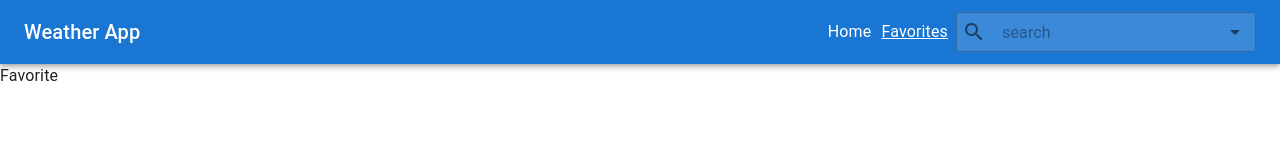
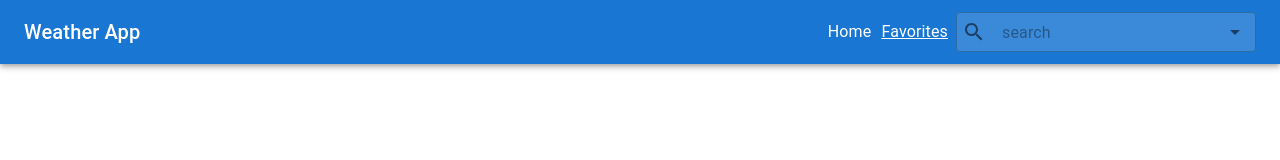
Before and after one commit to mtnhtmn/Matan-Cohen-12-9-2021, a React (Create React App) app: page /favorites in a window 1280 px wide. Shown: the top 160 px of the page. Built offline with nearby package versions, Linux system fonts and the light colour scheme.

Commit message:
adding favorite functionality

```diff
--- a/src/Store/actions/cityAction.js
+++ b/src/Store/actions/cityAction.js
@@ -3,8 +3,7 @@ import axios from "axios";
 export const getCity = (cityName='tel-aviv') => {
     return (dispatch) => {
         dispatch({type: 'FETCH_CITY_DATA'})
-        axios.get(`http://dataservice.accuweather.com/locations/v1/cities/search?apikey=QYhA7p4xz5lMx341gvMjtO6W88aOrQhY&q=${cityName}`
-        )
+        return axios.get(`http://dataservice.accuweather.com/locations/v1/cities/search?apikey=xevDxA5DrqpWPmxG3UWazN5As6P6poAw&q=${cityName}`)
             .then(response => {
                 const data = response.data
                 dispatch({type: 'FETCH_CITY_DATA_SUCCESS', payload:{cityData:data[0]}})
@@ -14,6 +13,4 @@ export const getCity = (cityName='tel-aviv') => {
                 dispatch({type: 'FETCH_CITY_DATA_FAILED', errorMessage})
             })
     }
-
-
 }
--- /dev/null
+++ b/src/Store/actions/favAction.js
@@ -0,0 +1,16 @@
+
+export const addToFav = (cityData,temperature,weatherText) => {
+    return (dispatch,getState) => {
+        const city = {
+            EnglishName:cityData.EnglishName,
+            Key:cityData.Key,
+            temperature,
+            weatherText,
+        }
+        const fav = getState().favReducer.fav
+        if(!fav.find(item=>item.Key === city.Key)){
+            localStorage.setItem('fav',JSON.stringify([...fav,city]))
+            dispatch({type: 'ADDING_TO_FAV',payload:{city}})
+        }
+    }
+}
--- a/src/Store/actions/weatherAction.js
+++ b/src/Store/actions/weatherAction.js
@@ -1,9 +1,10 @@
 import axios from "axios";
 
-export const getWeather = (cityKey='215854') => {
-    return (dispatch) => {
+export const getWeather = () => {
+    return (dispatch,getState) => {
         dispatch({type: 'FETCH_WEATHER_DATA'})
-        axios.get(`http://dataservice.accuweather.com/currentconditions/v1/${cityKey}?apikey=QYhA7p4xz5lMx341gvMjtO6W88aOrQhY`
+        const cityData = getState().cityReducer.cityData
+        axios.get(`http://dataservice.accuweather.com/currentconditions/v1/${cityData.Key}?apikey=xevDxA5DrqpWPmxG3UWazN5As6P6poAw`
         )
             .then(response => {
                 const data = response.data
--- a/src/Store/reducers/cityReducer.js
+++ b/src/Store/reducers/cityReducer.js
@@ -1,6 +1,8 @@
 const initialState = {
     loading: false,
-    cityData: null,
+    cityData: {
+        Key:'215854'
+    },
     error: '',
 }
 
--- /dev/null
+++ b/src/Store/reducers/favReducer.js
@@ -0,0 +1,15 @@
+const initialState = {
+    fav: localStorage.getItem('fav') ? JSON.parse(localStorage.getItem('fav')) :[],
+}
+
+export const favReducer =  (state = initialState, action) => {
+    switch (action.type) {
+        case 'ADDING_TO_FAV':
+            return {
+                ...state,
+                fav:[...state.fav,action.payload.city]
+            }
+        default:
+            return state
+    }
+}
--- a/src/Store/reducers/rootReducer.js
+++ b/src/Store/reducers/rootReducer.js
@@ -2,12 +2,14 @@ import {combineReducers} from "redux";
 import {cityReducer} from "./cityReducer";
 import {weatherReducer} from "./weatherReducer";
 import {forecastReducer} from "./forecastReducer";
+import {favReducer} from "./favReducer";
 
 
 const rootReducer = combineReducers({
     cityReducer,
     weatherReducer,
     forecastReducer,
+    favReducer,
 })
 
 export default rootReducer
--- a/src/components/city/AutocompleteCity.js
+++ b/src/components/city/AutocompleteCity.js
@@ -67,7 +67,9 @@ export default function AutocompleteCity() {
             onChange={(event, newValue) => {
                 setOptions(newValue ? [newValue, ...options] : options);
                 setValue(newValue);
-                history.push(`/home?cityName=${newValue.LocalizedName}`)
+                if(newValue){
+                    history.push(`/home?cityName=${newValue.LocalizedName}`)
+                }
 
             }}
             onInputChange={(event, newInputValue) => {
--- a/src/components/city/City.js
+++ b/src/components/city/City.js
@@ -4,9 +4,10 @@ import {connect} from "react-redux";
 import CityCard from "./CityCard";
 import {getForecast} from "../../store/actions/forecastAction";
 import {getWeather} from "../../store/actions/weatherAction";
+import {addToFav} from "../../store/actions/favAction";
 
 
-const City = ({getCity, getForecast, getWeather, cityData, weatherData, forecastData, cityName}) => {
+const City = ({getCity, getForecast, getWeather, cityData, weatherData, forecastData,fav, addToFav, cityName}) => {
 
     const loadData = async () => {
         await getCity(cityName)
@@ -17,13 +18,11 @@ const City = ({getCity, getForecast, getWeather, cityData, weatherData, forecast
     React.useEffect(() => {
         loadData()
     }, [getCity, getForecast, getWeather, cityName])
-
-
     return (
 
         cityData && weatherData && forecastData &&
 
-        <CityCard cityData={cityData} weatherData={weatherData} forecastData={forecastData}/>
+        <CityCard isInFav={fav.find(item=>item.Key===cityData.Key)} addToFav={addToFav} cityData={cityData} temperature={weatherData.Temperature.Metric.Value} weatherText={weatherData.WeatherText} forecastData={forecastData}/>
 
     );
 };
@@ -35,6 +34,7 @@ const mapStateToProps = state => {
         weatherData: state.weatherReducer.weatherData,
         error: state.cityReducer.error,
         forecastData: state.forecastReducer.forecastData,
+        fav: state.favReducer.fav,
     }
 }
-export default connect(mapStateToProps, {getCity, getWeather, getForecast})(City);
+export default connect(mapStateToProps, {getCity, getWeather, getForecast, addToFav})(City);
--- a/src/components/city/CityCard.js
+++ b/src/components/city/CityCard.js
@@ -1,7 +1,8 @@
 import React from 'react';
 import Forecast from "../forecast/Forecast";
-import {Card, CardContent, Typography} from "@mui/material";
+import {Button, Card, CardActions, CardContent, Typography} from "@mui/material";
 import {makeStyles} from "@mui/styles";
+import {Star as StarIcon} from '@mui/icons-material'
 
 const useStyles = makeStyles({
     bullet: {
@@ -21,24 +22,27 @@ const useStyles = makeStyles({
     }
 });
 
-const CityCard = ({cityData,weatherData, forecastData}) => {
-
-
+const CityCard = ({cityData,temperature, forecastData,addToFav,isInFav,weatherText}) => {
     const classes = useStyles();
     return (
         <Card variant="outlined">
             <CardContent>
                 <Typography className={classes.title} color="textSecondary" gutterBottom>
-                    {cityData.EnglishName}: {weatherData.Temperature.Metric.Value}
+                    {cityData.EnglishName}: {temperature}
                 </Typography>
                 <Typography className={classes.pos} color="textSecondary">
                     {cityData.Country.EnglishName}
                 </Typography>
                 <Forecast forecastData={forecastData}/>
             </CardContent>
+            <CardActions>
+                <Button onClick={()=>addToFav(cityData,temperature,weatherText)}>
+                    add to fav
+                </Button>
+                {isInFav && <StarIcon/>}
+            </CardActions>
         </Card>
     );
 }
 
-
 export default CityCard
--- /dev/null
+++ b/src/components/city/CityCardFav.js
@@ -0,0 +1,41 @@
+import React from 'react';
+import {Card , CardContent, Typography} from "@mui/material";
+import {makeStyles} from "@mui/styles";
+import {useHistory} from "react-router-dom";
+
+const useStyles = makeStyles({
+    bullet: {
+        display: 'inline-block',
+        margin: '0 2px',
+        transform: 'scale(0.8)',
+    },
+    title: {
+        fontSize: 24,
+    },
+    pos: {
+        marginBottom: 12,
+    },
+    forecastContainer: {
+        display: 'flex',
+        gap: 10
+    }
+});
+
+const CityCardFav = ({cityName,temperature,weatherText}) => {
+    const classes = useStyles();
+    const history = useHistory()
+    return (
+        <Card onClick={()=>   history.push(`/home?cityName=${cityName}`)} variant="outlined">
+            <CardContent>
+                <Typography className={classes.title} color="textSecondary" gutterBottom>
+                    {cityName}: {temperature}
+                </Typography>
+                <Typography className={classes.title} color="textSecondary" gutterBottom>
+                    {weatherText}
+                </Typography>
+            </CardContent>
+        </Card>
+    );
+}
+
+export default CityCardFav
--- a/src/router/FavoritePage.js
+++ b/src/router/FavoritePage.js
@@ -1,11 +1,30 @@
 import React from 'react';
+import {connect} from "react-redux";
+import {getCity} from "../store/actions/cityAction";
+import {getWeather} from "../store/actions/weatherAction";
+import {getForecast} from "../store/actions/forecastAction";
+import {addToFav} from "../store/actions/favAction";
+import CityCardFav from "../components/city/CityCardFav";
+import {Grid} from "@mui/material";
 
-const FavoritePage = () => {
+const FavoritePage = ({fav}) => {
     return (
-        <div>
-            Favorite
-        </div>
+        <Grid container spacing={3}>
+            {fav.map((city)=>{
+                return(
+                    <Grid key={city.Key} item xs={4}>
+                        <CityCardFav cityName={city.EnglishName} temperature={city.temperature} weatherText={city.weatherText}/>
+                    </Grid>
+                )
+            })}
+        </Grid>
     );
 };
 
-export default FavoritePage;
+
+const mapStateToProps = state => {
+    return {
+        fav: state.favReducer.fav,
+    }
+}
+export default connect(mapStateToProps, {getCity, getWeather, getForecast, addToFav})(FavoritePage);
```
